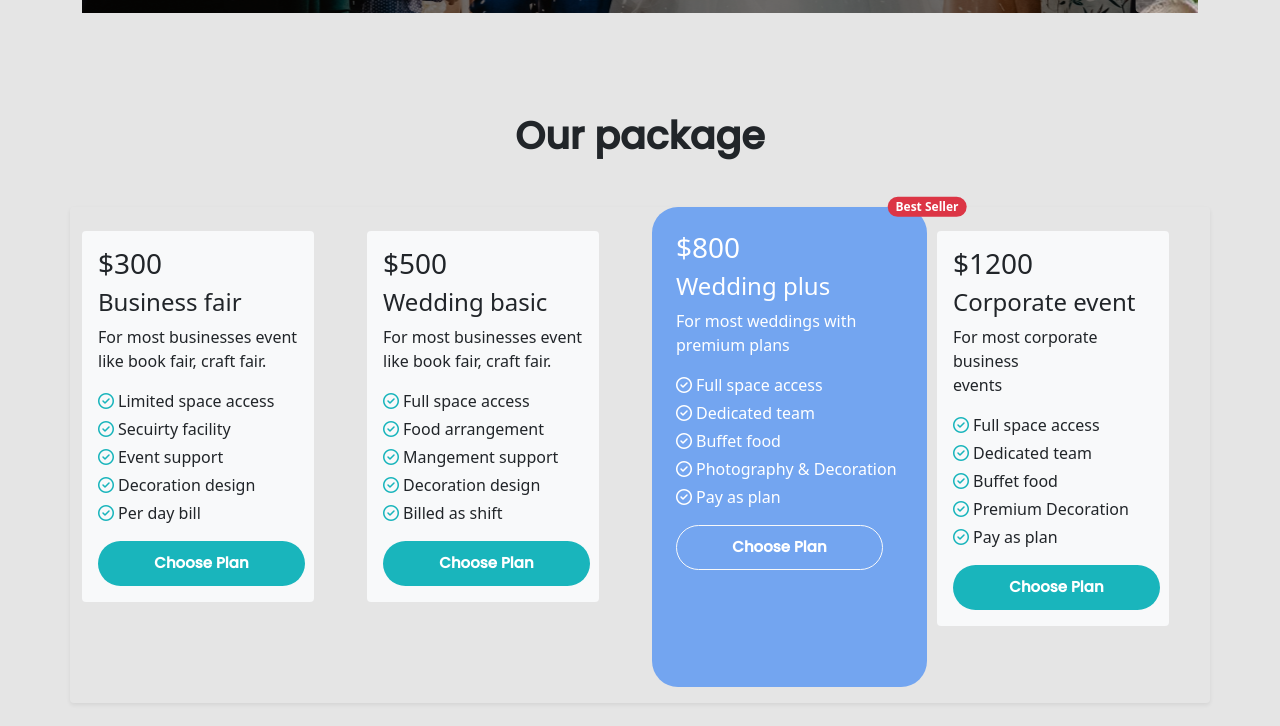
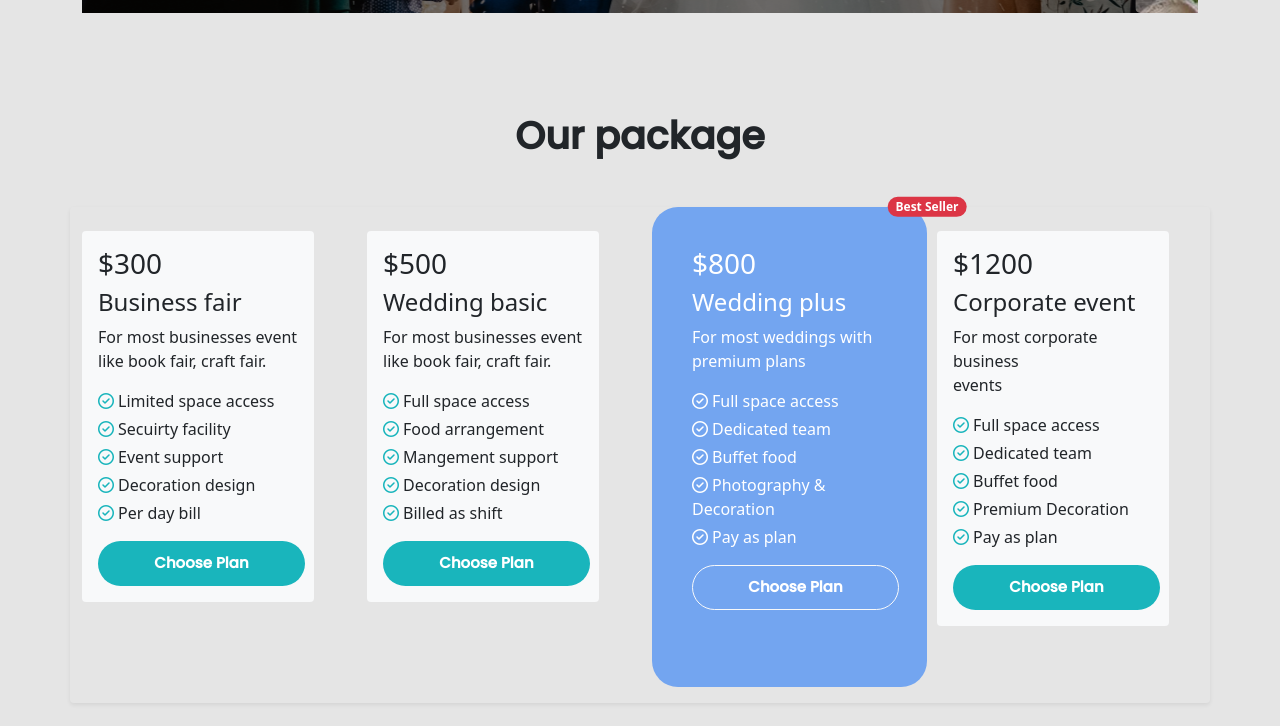
Before and after one commit to Aninditaroy/weddingHire-convention-center, a plain HTML site: page index.html in a window 1280 px wide. Shown: the part 630-1356 px from the top of the page. Drawn offline with nearby package versions, Linux system fonts and the light colour scheme; a web font is replaced by a local one.

Commit message:
best seller div padding  modified

```diff
--- a/index.html
+++ b/index.html
@@ -188,7 +188,7 @@
             </div>
             </div>
             <div class="col">
-               <div class="card best-seller-card border-0">
+               <div class="card best-seller-card border-0 ps-3 pt-3">
                 <span class="position-absolute top-0 start-100 translate-middle translate-middle badge rounded-pill bg-danger">Best Seller</span>
                   <div class="m-4">
                     <h3
```
